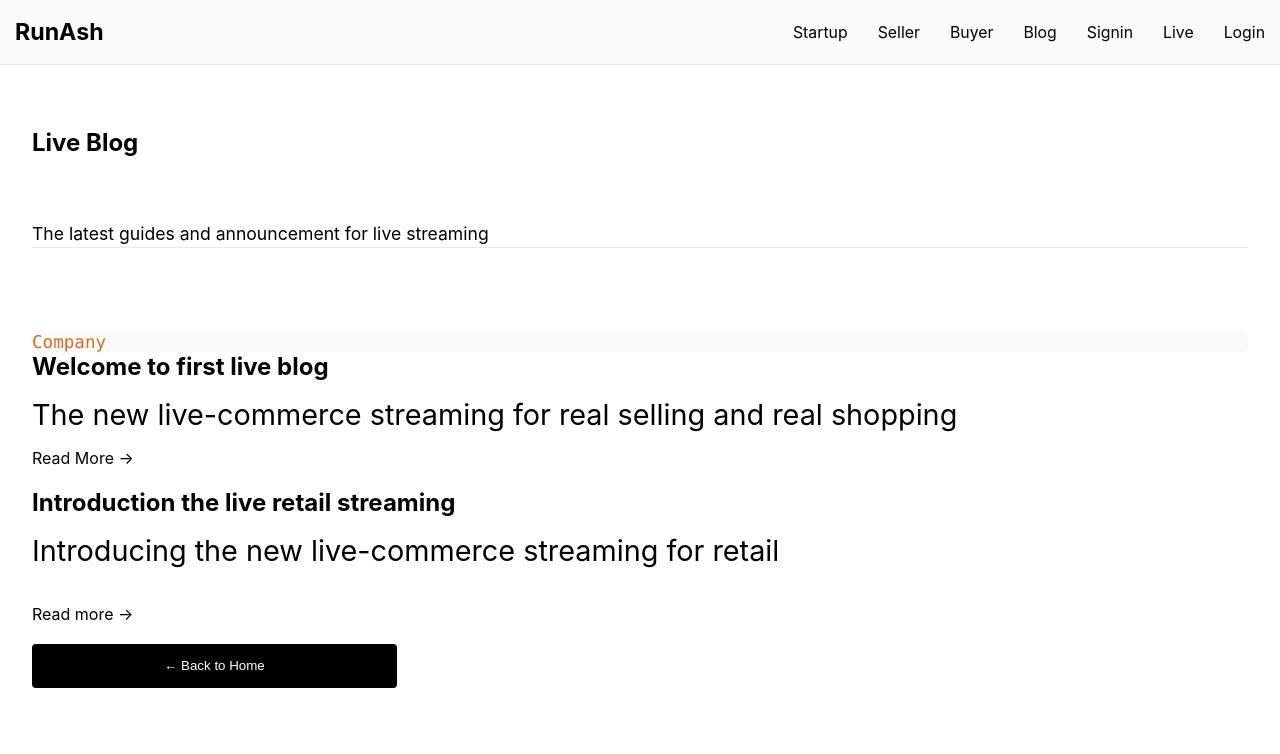
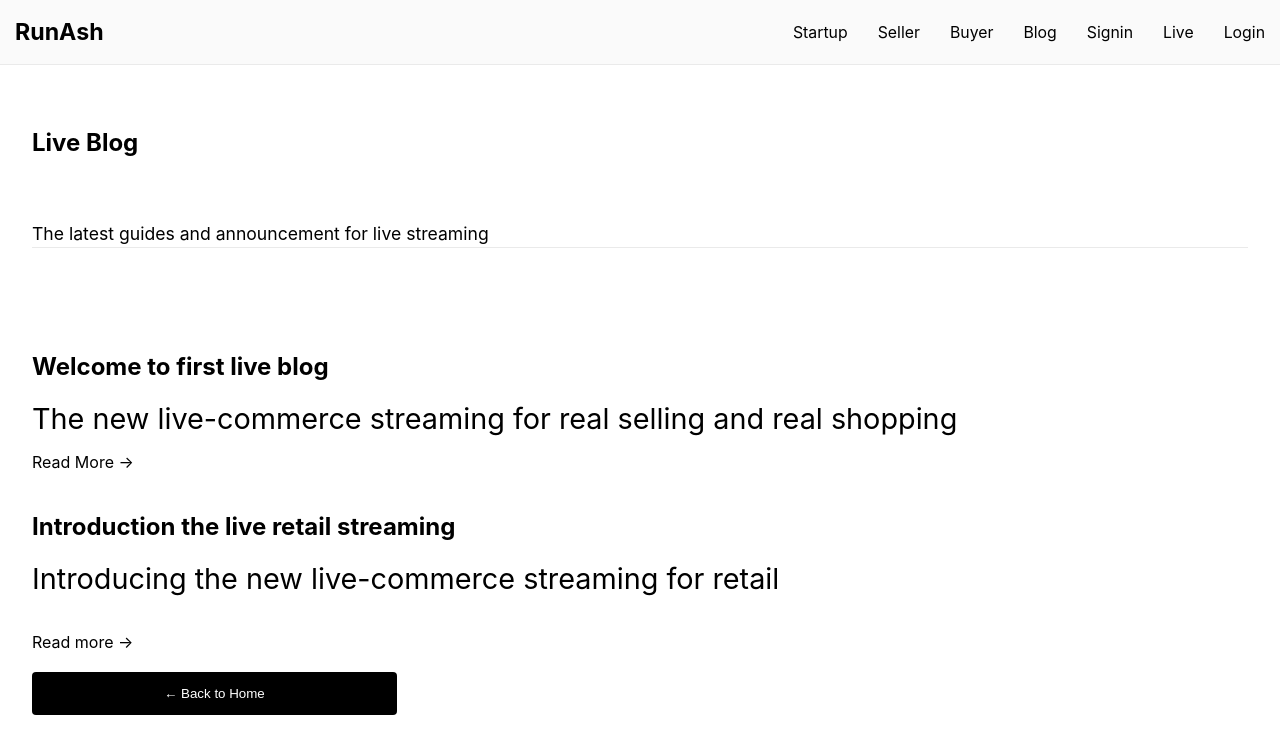
Before and after one commit to rammurmu/next, a Next.js app: page /blog in a window 1280 px wide. Shown: the top 754 px of the page. Built offline with nearby package versions, Linux system fonts and the light colour scheme.

Commit message:
Update blog.js

```diff
--- a/pages/blog.js
+++ b/pages/blog.js
@@ -10,14 +10,13 @@ export default function Blog() {
         <p className={styles.description}>The latest guides and announcement for live streaming</p>
         </div>
         <br />
-        <div className={styles.code}>Company</div>
-        <h1>Welcome to first live blog</h1>
+        <h2>Welcome to first live blog</h2>
          <p>The new live-commerce streaming for real selling and real shopping</p>
         <Link href="/posts/first-post">
        <a>Read More &rarr;</a>
        </Link>
         <br />
-       <h1>Introduction the live retail streaming </h1>
+       <h2>Introduction the live retail streaming </h2>
         <p>Introducing the new live-commerce streaming for retail</p>
        <br />
        <Link href="/posts/second-post">
```
